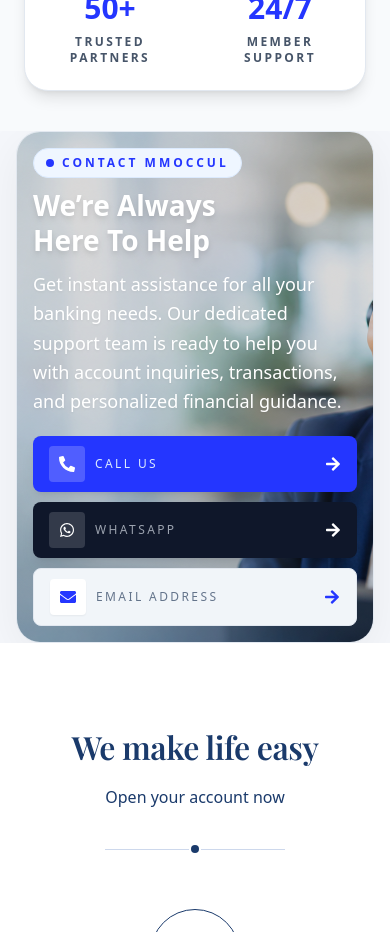
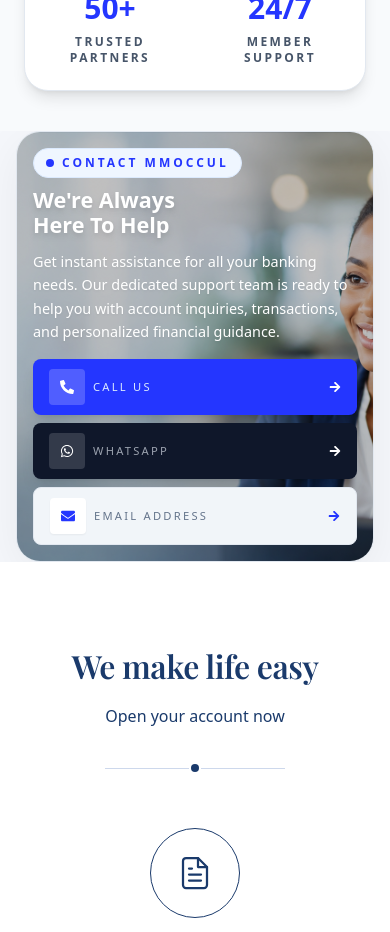
Before and after one commit to Narcisse1/mmoccul-website, a React (Create React App) app: page / in a window 390 px wide. Shown: the part 3120-4052 px from the top of the page. Built offline with nearby package versions, Linux system fonts and the light colour scheme; a web font is replaced by a local one.

Commit message:
mobile view for contact section

```diff
--- a/src/sections/ContactSection.jsx
+++ b/src/sections/ContactSection.jsx
@@ -16,50 +16,59 @@
         <div className='relative bg-white rounded-[24px] overflow-hidden shadow-[0_12px_48px_rgba(15,23,42,0.06)] border border-slate-200'>
           {/* Background Image */}
           <div className='absolute inset-0 bg-center bg-cover'
-               style={{ backgroundImage: `url(${contactImg})` }}></div>
-          {/* Overlay for better text readability - reduced opacity to make background more visible */}
-          <div className='absolute inset-0 bg-black/15'></div>
+            style={{ backgroundImage: `url(${contactImg})` }}
+          />
+          {/* Darker overlay — raises contrast on small screens where the background image is most visible */}
+          <div className='absolute inset-0 bg-black/25 sm:bg-black/20 lg:bg-black/15' />
 
-          <div className='grid lg:grid-cols-2 items-center gap-6 px-4 sm:px-6 lg:px-8 py-4 sm:py-6 lg:py-8 relative z-10'>
-            {/* LEFT CONTENT - TEXT */}
-            <div className='lg:w-2/3'> {/* Expanded toward center */}
+          <div className='grid lg:grid-cols-2 items-center gap-4 sm:gap-5 md:gap-6 px-4 sm:px-6 lg:px-8 py-4 sm:py-6 lg:py-8 relative z-10'>
+            {/* LEFT CONTENT */}
+            <div className='lg:w-2/3'>
               {/* Small Tag */}
-              <div className='inline-flex items-center gap-2 bg-blue-50 border border-blue-100 rounded-full px-3 py-1.5 mb-2.5'>
-                <span className='w-2 h-2 bg-[#2436ff] rounded-full'></span>
+              <div className='inline-flex items-center gap-2 bg-blue-50 border border-blue-100 rounded-full px-3 py-1.5 mb-2.5 sm:mb-3'>
+                <span className='w-2 h-2 bg-[#2436ff] rounded-full flex-shrink-0' />
                 <span className='text-[#2436ff] text-xs uppercase tracking-[0.25em] font-semibold'>
                   Contact MMOCCUL
                 </span>
               </div>
 
-              {/* Heading */}
-              <h2 className='text-white text-[28px] lg:text-[40px] font-bold leading-tight mb-3 drop-shadow-md'>
-                We’re Always <br />
+              {/* Heading — clamp gives fluid sizing from 375 px up to 1440 px / XL screens */}
+              <h2 className='text-white font-bold leading-[1.15] mb-3 sm:mb-4 drop-shadow-md
+                             text-[clamp(1.35rem,4.2vw,2.5rem)]'>
+                We&apos;re Always<br />
                 Here To Help
               </h2>
 
               {/* Text */}
-              <p className='text-white text-lg leading-relaxed max-w-xl mb-5 font-medium drop-shadow-sm'>
-                Get instant assistance for all your banking needs. Our dedicated support team is ready to help you with account inquiries, transactions, and personalized financial guidance.
+              <p className='text-white font-medium leading-relaxed mb-4 sm:mb-6 drop-shadow-sm
+                            text-[clamp(0.9rem,2.4vw,1.125rem)]'>
+                Get instant assistance for all your banking needs. Our dedicated support team is
+                ready to help you with account inquiries, transactions, and personalized financial
+                guidance.
               </p>
 
               {/* Contact Buttons */}
-              <div className='flex flex-col gap-2.5 max-w-xl'>
+              <div className='flex flex-col gap-2 sm:gap-2.5 md:gap-3 max-w-full sm:max-w-lg w-full'>
                 {/* CALL */}
                 <a
                   href='tel:+237670020630'
-                  className='group flex items-center justify-between bg-[#2436ff] hover:bg-[#1d2ee6] text-white rounded-lg px-4 py-2.5 transition-all duration-300 shadow-lg hover:shadow-[0_5px_14px_rgba(36,54,255,0.18)]'
+                  className='group flex items-center justify-between bg-[#2436ff] hover:bg-[#1d2ee6]
+                             text-white rounded-lg px-4 py-[0.625rem] sm:px-[18px] sm:py-3
+                             transition-all duration-300 shadow-lg
+                             hover:shadow-[0_5px_14px_rgba(36,54,255,0.18)]
+                             active:scale-[0.98] active:transition-transform active:duration-100'
                 >
-                  <div className='flex items-center gap-2.5'>
-                    <div className='w-9 h-9 rounded bg-white/20 flex items-center justify-center'>
-                      <FaPhoneAlt className='text-white' />
+                  <div className='flex items-center gap-2 sm:gap-3'>
+                    <div className='w-9 h-9 rounded bg-white/20 flex items-center justify-center flex-shrink-0
+                                   sm:w-9.5 sm:h-9.5'>
+                      <FaPhoneAlt className='text-white text-sm sm:text-base' />
                     </div>
-                    <div>
-                      <p className='text-xs uppercase tracking-[0.2em] text-blue-100 mb-0'>
+                    <p className='text-[0.7rem] sm:text-xs uppercase tracking-[0.2em] text-blue-100 mb-0 whitespace-nowrap'>
                       Call Us
                     </p>
                   </div>
-                  </div>
-                  <FaArrowRight className='group-hover:translate-x-0.5 transition-transform duration-300 text-white' />
+                  <FaArrowRight className='group-hover:translate-x-0.5 transition-transform duration-300
+                                          text-white text-xs sm:text-sm flex-shrink-0' />
                 </a>
 
                 {/* WHATSAPP */}
@@ -67,47 +76,53 @@
                   href='https://wa.me/237680485488'
                   target='_blank'
                   rel='noopener noreferrer'
-                  className='group flex items-center justify-between bg-[#0f172a] hover:bg-[#111c33] text-white rounded-lg px-4 py-2.5 transition-all duration-300 shadow-lg hover:shadow-[0_5px_14px_rgba(15,23,42,0.12)]'
+                  className='group flex items-center justify-between bg-[#0f172a] hover:bg-[#111c33]
+                             text-white rounded-lg px-4 py-[0.625rem] sm:px-[18px] sm:py-3
+                             transition-all duration-300 shadow-lg
+                             hover:shadow-[0_5px_14px_rgba(15,23,42,0.12)]
+                             active:scale-[0.98] active:transition-transform active:duration-100'
                 >
-                  <div className='flex items-center gap-2.5'>
-                    <div className='w-9 h-9 rounded bg-white/15 flex items-center justify-center'>
-                      <FaWhatsapp className='text-white' />
+                  <div className='flex items-center gap-2 sm:gap-3'>
+                    <div className='w-9 h-9 rounded bg-white/15 flex items-center justify-center flex-shrink-0
+                                   sm:w-9.5 sm:h-9.5'>
+                      <FaWhatsapp className='text-white text-sm sm:text-base' />
                     </div>
-                    <div>
-                      <p className='text-xs uppercase tracking-[0.2em] text-gray-400 mb-0'>
+                    <p className='text-[0.7rem] sm:text-xs uppercase tracking-[0.2em] text-gray-400 mb-0 whitespace-nowrap'>
                       WhatsApp
                     </p>
                   </div>
-                  </div>
-                  <FaArrowRight className='group-hover:translate-x-0.5 transition-transform duration-300 text-white' />
+                  <FaArrowRight className='group-hover:translate-x-0.5 transition-transform duration-300
+                                          text-white text-xs sm:text-sm flex-shrink-0' />
                 </a>
 
                 {/* EMAIL */}
                 <a
                   href='mailto:info@mmoccul.com'
-                  className='group flex items-center justify-between bg-slate-100 hover:bg-slate-200 text-slate-900 rounded-lg px-4 py-2.5 transition-all duration-300 border border-slate-200'
+                  className='group flex items-center justify-between bg-slate-100 hover:bg-slate-200
+                             text-slate-900 rounded-lg px-4 py-[0.625rem] sm:px-[18px] sm:py-3
+                             transition-all duration-300 border border-slate-200
+                             active:scale-[0.98] active:transition-transform active:duration-100'
                 >
-                  <div className='flex items-center gap-2.5'>
-                    <div className='w-9 h-9 rounded bg-white flex items-center justify-center shadow-sm'>
-                      <FaEnvelope className='text-[#2436ff]' />
+                  <div className='flex items-center gap-2 sm:gap-3'>
+                    <div className='w-9 h-9 rounded bg-white flex items-center justify-center shadow-sm flex-shrink-0
+                                   sm:w-9.5 sm:h-9.5'>
+                      <FaEnvelope className='text-[#2436ff] text-sm sm:text-base' />
                     </div>
-                    <div>
-                      <p className='text-xs uppercase tracking-[0.2em] text-slate-500 mb-0'>
+                    <p className='text-[0.7rem] sm:text-xs uppercase tracking-[0.2em] text-slate-500 mb-0 whitespace-nowrap'>
                       Email Address
                     </p>
                   </div>
-                  </div>
-                  <FaArrowRight className='group-hover:translate-x-0.5 transition-transform duration-300 text-[#2436ff]' />
+                  <FaArrowRight className='group-hover:translate-x-0.5 transition-transform duration-300
+                                          text-[#2436ff] text-xs sm:text-sm flex-shrink-0' />
                 </a>
               </div>
             </div>
 
-            {/* RIGHT SIDE - CURVED DESIGN ELEMENT */}
+            {/* RIGHT SIDE — hidden on mobile and tablet, visible on lg+ */}
             <div className='hidden lg:block lg:w-1/3 relative'>
-              {/* Curved background shape */}
-              <div className='absolute inset-0 bg-blue-50/12'></div>
-              {/* Additional decorative elements */}
-              <div className='absolute top-[-20px] right-[-20px] w-[100px] h-[100px] bg-blue-100/8 blur-[40px] rounded-full'></div>
+              <div className='absolute inset-0 bg-blue-50/12' />
+              <div className='absolute top-[-20px] right-[-20px] w-[100px] h-[100px] bg-blue-100/8
+                              blur-[40px] rounded-full' />
             </div>
           </div>
         </div>
```
Lines whose indentation alone changed are shown as unchanged.
